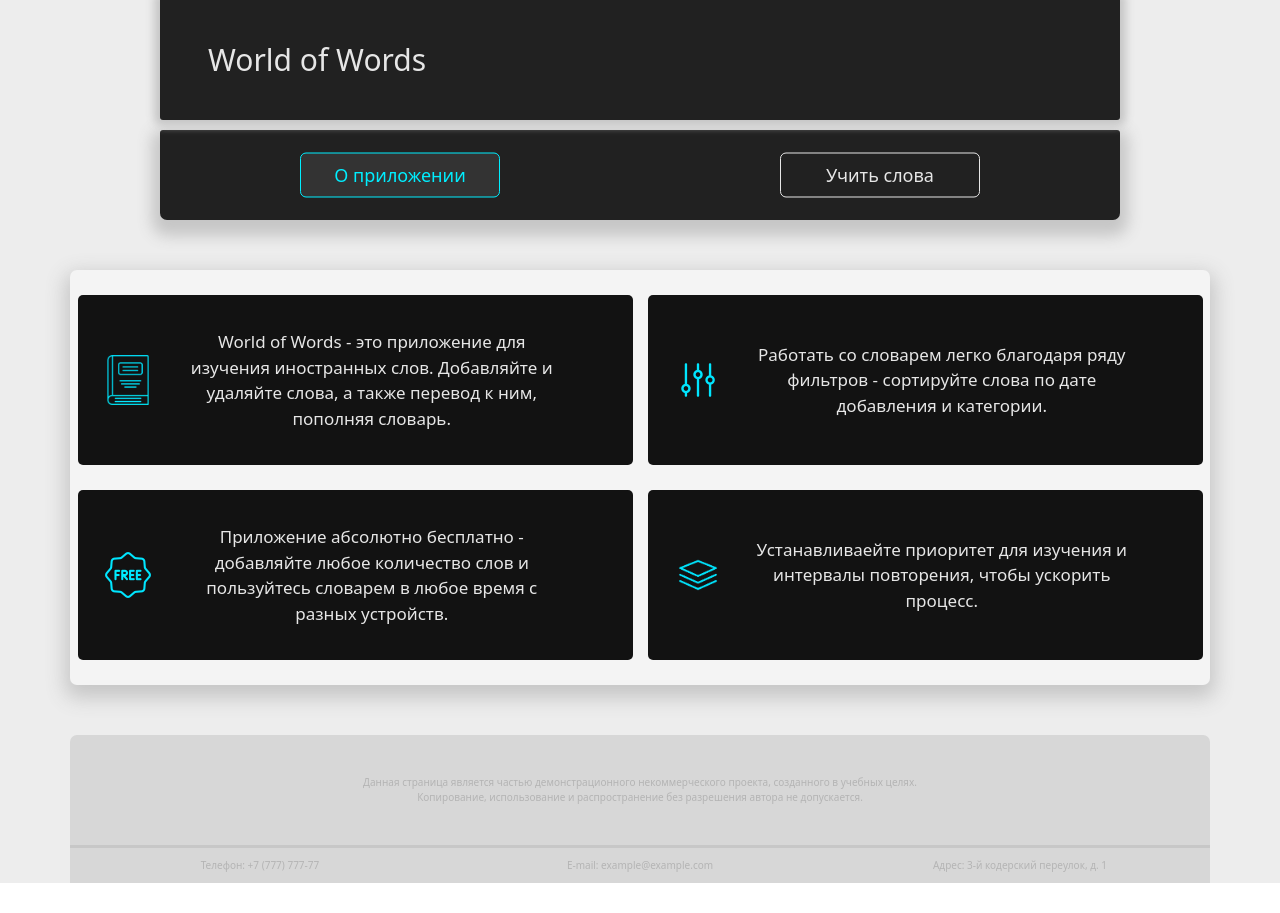
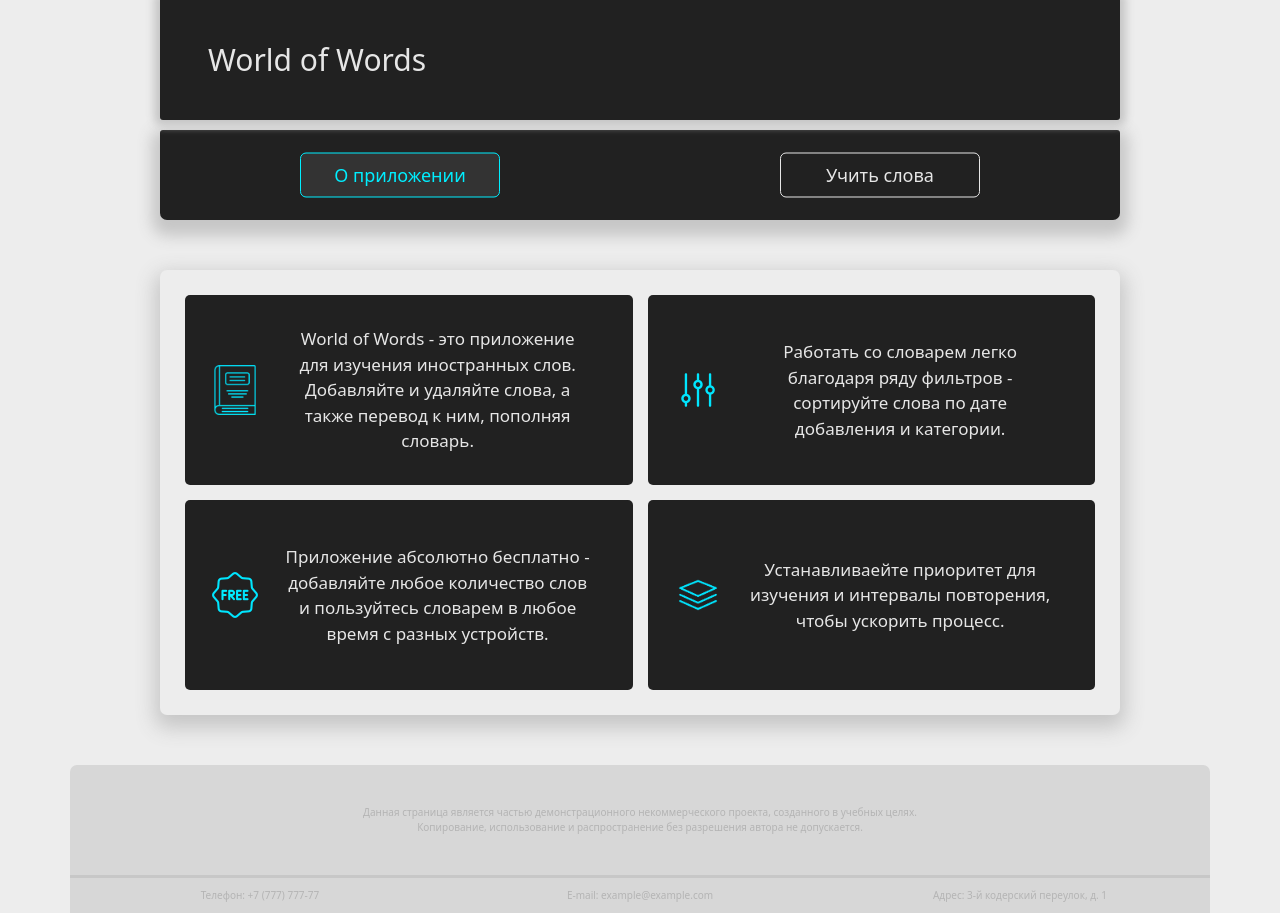
Before and after one commit to domnin997/World-of-words-deployed, a React (Create React App) app: page / in a window 1280 px wide. Before the commit the page ends 883 px from the top, so only its background shows below. Built offline with nearby package versions, Linux system fonts and the light colour scheme.

Commit message:
The block about application was rebuilt, styles were added

```diff
--- a/src/components/app-about-item/app-about-item.css
+++ b/src/components/app-about-item/app-about-item.css
@@ -1,28 +1,59 @@
-.item_wrapper {
-  padding: 0px 0px 25px 0px;
+@media (min-width: 1px) {
+  .about_wrapper {
+    min-height: 150px;
+    font-size: 1.3rem;
+  }
+  .about_wrapper .about_text_container {
+    width: 75%;
+  }
+}
+@media (min-width: 430px) {
+  .about_wrapper {
+    font-size: 1.7rem;
+  }
+}
+@media (min-width: 768px) {
+  .about_wrapper {
+    font-size: 1.6rem;
+  }
+  .about_wrapper .about_text_container {
+    width: 70%;
+  }
+}
+@media (min-width: 1024px) {
+  .about_wrapper {
+    min-height: 190px;
+    font-size: 1.7rem;
+  }
+}
+@media (min-width: 1400px) {
+  .about_wrapper {
+    font-size: 2rem;
+  }
+  .about_wrapper .about_text_container {
+    width: 75%;
+  }
 }
 .item_wrapper .about_wrapper {
-  height: 170px;
   display: flex;
-  font-size: 17px;
-  background-color: rgb(18, 18, 18);
+  background-color: rgb(33, 33, 33);
   color: rgb(230, 230, 230);
   width: 100%;
   align-items: center;
   border-radius: 5px;
 }
-.item_wrapper .about_wrapper .about_text_container {
-  width: 70%;
-}
-.item_wrapper .about_img_container {
+.item_wrapper .about_wrapper .about_img_container {
   width: 100px;
   height: 120px;
   position: relative;
   display: flex;
   justify-content: center;
 }
-.item_wrapper .about_img_container img {
+.item_wrapper .about_wrapper .about_img_container img {
   position: absolute;
   top: 50%;
   transform: translate(0, -50%);
 }
+.item_wrapper .about_wrapper .about_text_container {
+  padding: 8px 8px 8px 0;
+}
--- a/src/components/app-about-item/app-about-item.js
+++ b/src/components/app-about-item/app-about-item.js
@@ -1,18 +1,11 @@
 import './app-about-item.css';
-import {Component} from 'react';
-import {Col} from 'react-bootstrap';
 
-class AppAboutItem extends Component {
-    constructor (props) {
-        super(props);
-    }
+function AppAboutItem (props) {
 
-    render () {
-        let {pic, text} = this.props;
+    const {pic, text} = props;
 
     return (
-            <Col lg={6}
-                 className='item_wrapper'>
+        <div className='item_wrapper'>
             <div className='about_wrapper'>
                 <div className = 'about_img_container'>
                     <img src={pic} width='50px' height='50px'/>
@@ -21,11 +14,8 @@ class AppAboutItem extends Component {
                     {text}
                 </div>
             </div>
-            </Col>
+        </div>
     )
+};
 
-    };
-}
-
-// pt-4 pb-4
 export default AppAboutItem;
--- a/src/components/app-about-item/app-about-item.sass
+++ b/src/components/app-about-item/app-about-item.sass
@@ -1,28 +1,49 @@
-$mainBlack: rgb(36, 36, 36)
-$mainBlue: rgb(0, 238, 255)
-$textWhite: rgb(230, 230, 230)
+@import "../Style_variables.sass"
+
+@media (min-width: 1px)
+    .about_wrapper
+        min-height: 150px
+        font-size: 1.3rem
+        .about_text_container
+            width: 75%
+@media (min-width: 430px)
+    .about_wrapper
+        font-size: 1.7rem
+
+@media (min-width: 768px)
+    .about_wrapper
+        font-size: 1.6rem
+        .about_text_container
+            width: 70%
+
+@media (min-width: 1024px)
+    .about_wrapper
+        min-height: 190px
+        font-size: 1.7rem
+
+@media (min-width: 1400px)
+    .about_wrapper
+        font-size: 2rem
+        .about_text_container
+            width: 75%
 
 .item_wrapper
-    padding: 0px 0px 25px 0px
     .about_wrapper
-        height: 170px
         display: flex
-        font-size: 17px
-        background-color: rgb(18, 18, 18)
+        background-color: $mainBlack
         color: $textWhite
         width: 100%
         align-items: center
         border-radius: 5px
+        .about_img_container
+            width: 100px
+            height: 120px
+            position: relative
+            display: flex
+            justify-content: center
+            img
+                position: absolute
+                top: 50%
+                transform: translate(0, -50%)
         .about_text_container
-            width: 70%
-
-    .about_img_container
-        width: 100px
-        height: 120px
-        position: relative
-        display: flex
-        justify-content: center
-        img
-            position: absolute
-            top: 50%
-            transform: translate(0, -50%)
+            padding: 8px 8px 8px 0
--- a/src/components/app-about/app-about.css
+++ b/src/components/app-about/app-about.css
@@ -1,8 +1,44 @@
+@media (min-width: 1px) {
+  .about_block {
+    max-width: 90%;
+    grid-template-rows: 1fr 1fr 1fr 1fr;
+    grid-template-columns: 1fr;
+    gap: 15px;
+  }
+}
+@media (min-width: 430px) {
+  .about_block {
+    max-width: 95%;
+  }
+}
+@media (min-width: 768px) {
+  .about_block {
+    max-width: 90%;
+    grid-template-rows: 1fr;
+    grid-template-columns: 1fr 1fr;
+    gap: 15px;
+  }
+}
+@media (min-width: 1024px) {
+  .about_block {
+    max-width: 85%;
+  }
+}
+@media (min-width: 1200px) {
+  .about_block {
+    max-width: 75%;
+  }
+}
+@media (min-width: 1400px) {
+  .about_block {
+    max-width: 65%;
+  }
+}
 .about_block {
-  background-color: rgb(244, 244, 244);
-  max-width: 960px;
+  display: grid;
+  background-color: rgb(237, 237, 237);
   margin: 50px auto 0 auto;
-  padding: 25px 25px 0 25px;
+  padding: 25px 25px 25px 25px;
   box-shadow: 0px 8px 20px 5px rgb(198, 198, 198);
   border-radius: 7px;
 }
--- a/src/components/app-about/app-about.js
+++ b/src/components/app-about/app-about.js
@@ -4,19 +4,24 @@ import studyingPic from './study_icon_2.png';
 import filterPic from './filter_icon_5.png';
 import freePic from './free_icon.png';
 import categoryPic from './categories_icon.png';
-import {Component} from 'react';
-import {Container, Row, Col} from 'react-bootstrap';
 
 function AppAbout () {
+
     return (
-            <Container className='about_block'>
-                <Row>
-                    <AppAboutItem pic={studyingPic} text={'World of Words - это приложение для изучения иностранных слов. Добавляйте и удаляйте слова, а также перевод к ним, пополняя словарь.'}> </AppAboutItem>
-                    <AppAboutItem pic={filterPic} text={'Работать со словарем легко благодаря ряду фильтров - сортируйте слова по дате добавления и категории. '}> </AppAboutItem>
-                    <AppAboutItem pic={freePic} text={'Приложение абсолютно бесплатно - добавляйте любое количество слов и пользуйтесь словарем в любое время с разных устройств.'}> </AppAboutItem>
-                    <AppAboutItem pic={categoryPic} text={'Устанавливаейте приоритет для изучения и интервалы повторения, чтобы ускорить процесс.'}> </AppAboutItem>
-                </Row>
-            </Container>
+        <div className='about_block'>
+            <AppAboutItem
+                pic={studyingPic}
+                text={'World of Words - это приложение для изучения иностранных слов. Добавляйте и удаляйте слова, а также перевод к ним, пополняя словарь.'}> </AppAboutItem>
+            <AppAboutItem
+                pic={filterPic}
+                text={'Работать со словарем легко благодаря ряду фильтров - сортируйте слова по дате добавления и категории. '}> </AppAboutItem>
+            <AppAboutItem
+                pic={freePic}
+                text={'Приложение абсолютно бесплатно - добавляйте любое количество слов и пользуйтесь словарем в любое время с разных устройств.'}> </AppAboutItem>
+            <AppAboutItem
+                pic={categoryPic}
+                text={'Устанавливаейте приоритет для изучения и интервалы повторения, чтобы ускорить процесс.'}> </AppAboutItem>
+        </div>
     );
 }
 
--- a/src/components/app-about/app-about.sass
+++ b/src/components/app-about/app-about.sass
@@ -1,11 +1,39 @@
-$mainBlack: rgb(36, 36, 36)
-$mainBlue: rgb(0, 238, 255)
-$textWhite: rgb(230, 230, 230)
+@import "../Style_variables.sass"
+
+@media (min-width: 1px)
+    .about_block
+        max-width: 90%
+        grid-template-rows: 1fr 1fr 1fr 1fr
+        grid-template-columns: 1fr
+        gap: 15px
+
+@media (min-width: 430px)
+    .about_block
+        max-width: 95%
+
+@media (min-width: 768px)
+    .about_block
+        max-width: 90%
+        grid-template-rows: 1fr
+        grid-template-columns: 1fr 1fr
+        gap: 15px
+
+@media (min-width: 1024px)
+    .about_block
+        max-width: 85%
+
+@media (min-width: 1200px)
+    .about_block
+        max-width: 75%
+
+@media (min-width: 1400px)
+    .about_block
+        max-width: 65%
 
 .about_block
-    background-color: rgb(244, 244, 244)
-    max-width: 960px
+    display: grid
+    background-color: $backgroundWhite
     margin: 50px auto 0 auto
-    padding: 25px 25px 0 25px
+    padding: 25px 25px 25px 25px
     box-shadow: 0px 8px 20px 5px rgb(198, 198, 198)
     border-radius: 7px
--- a/src/components/app-header/app-header.css
+++ b/src/components/app-header/app-header.css
@@ -67,7 +67,7 @@
     max-width: 75%;
   }
 }
-@media (min-width: 1440px) {
+@media (min-width: 1400px) {
   .header_block {
     max-width: 65%;
   }
--- a/src/components/app-header/app-header.sass
+++ b/src/components/app-header/app-header.sass
@@ -56,7 +56,7 @@
     .header_block
         max-width: 75%
 
-@media (min-width: 1440px)
+@media (min-width: 1400px)
     .header_block
         max-width: 65%
         .header_logo_block
```
Lines whose indentation alone changed are shown as unchanged.
